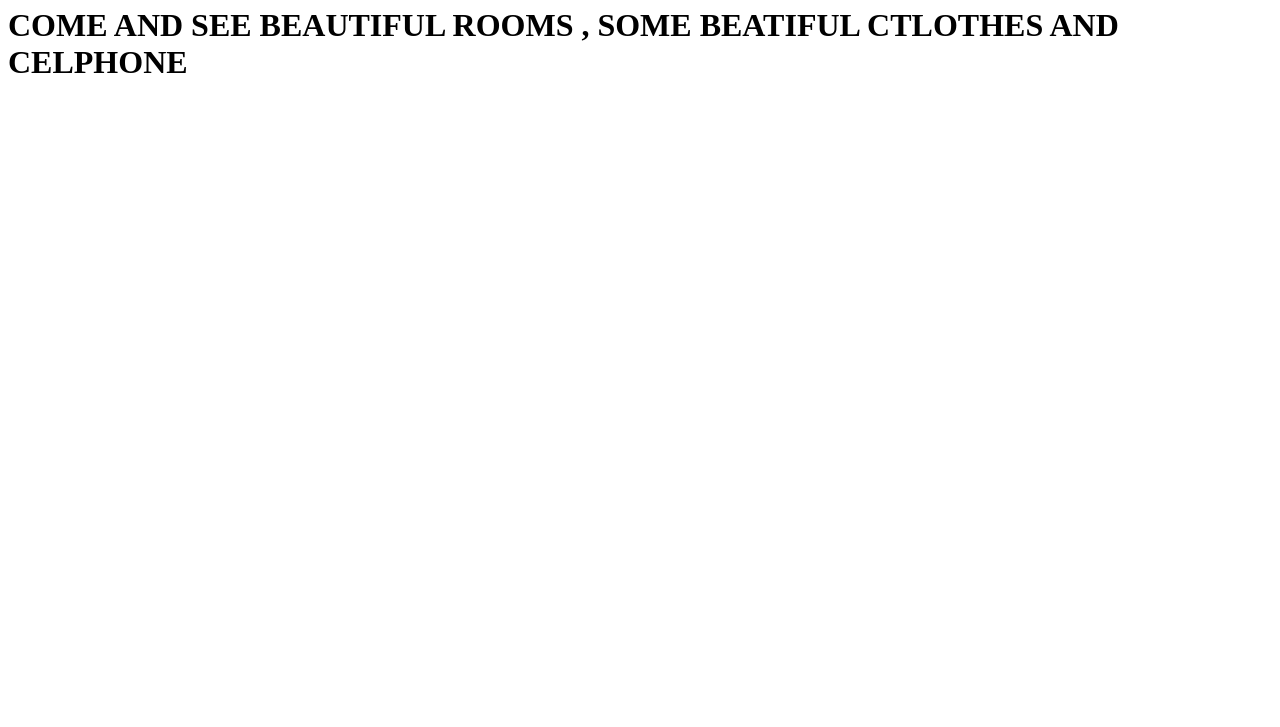
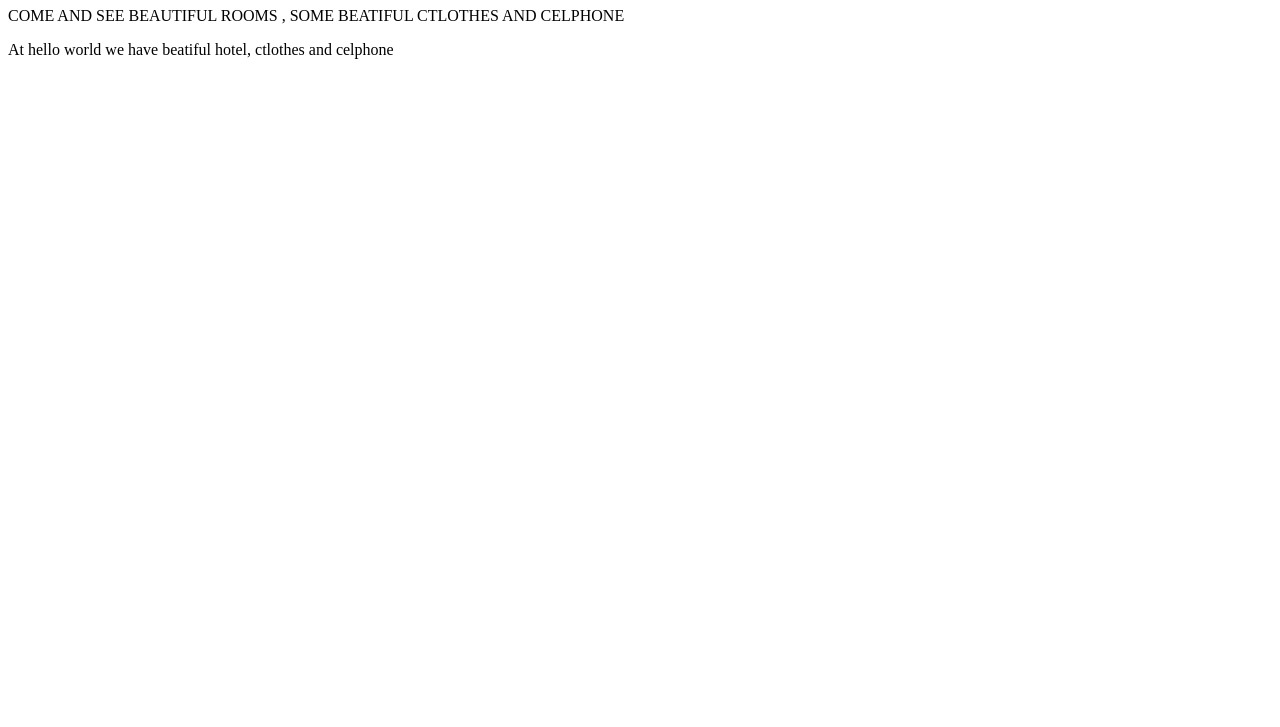
Before and after one commit to lebohangmanoko49/CLAG-Project, a plain HTML site: page index.html in a window 1280 px wide. Shown: the part 73-800 px from the top of the page. Drawn offline with Linux system fonts and the light colour scheme.

Commit message:
i added a paragraph

```diff
--- a/index.html
+++ b/index.html
@@ -6,8 +6,8 @@
   </head>
   <body>
 <h1>Hello world</h1>
-<h1>COME AND SEE BEAUTIFUL ROOMS , SOME BEATIFUL CTLOTHES AND CELPHONE</h1>
 
-
+<p>COME AND SEE BEAUTIFUL ROOMS , SOME BEATIFUL CTLOTHES AND CELPHONE</p>
+<p>At hello world we have beatiful hotel, ctlothes and celphone </p>
   </body>
 </html>
```
